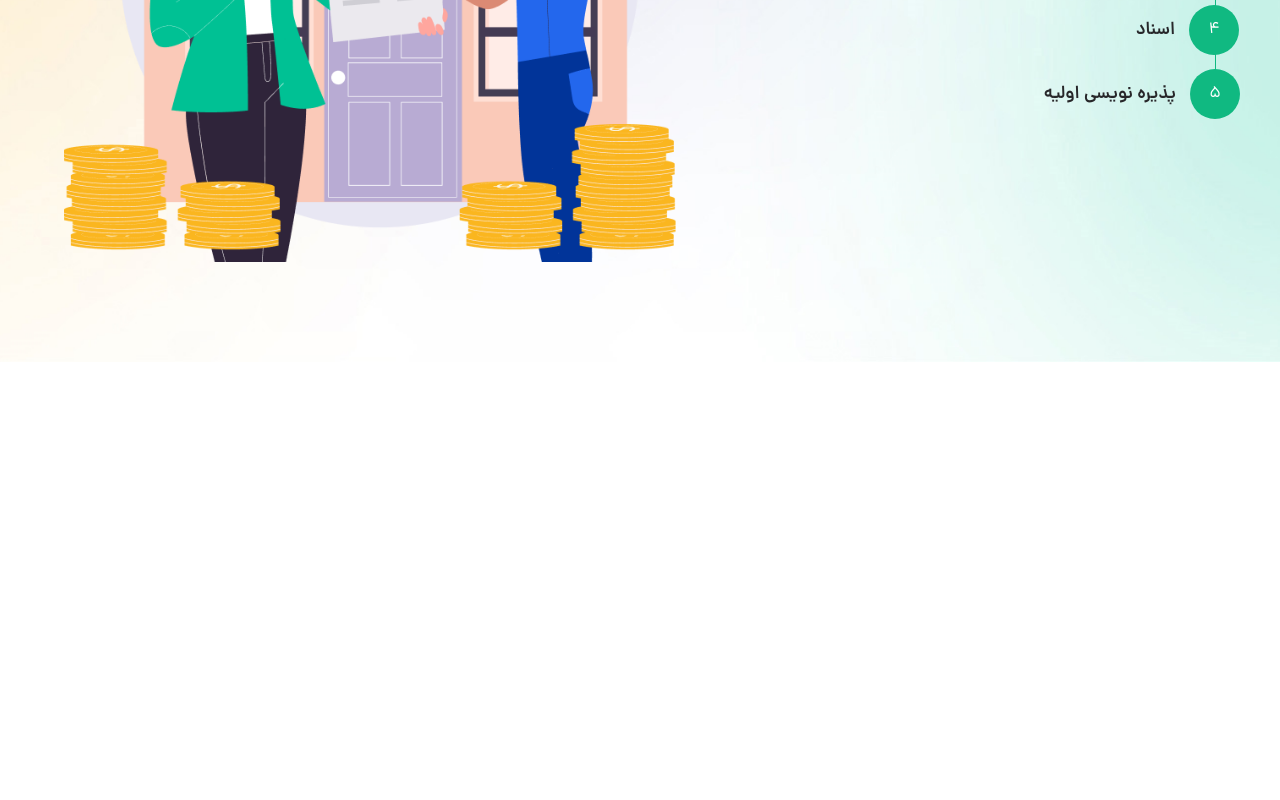
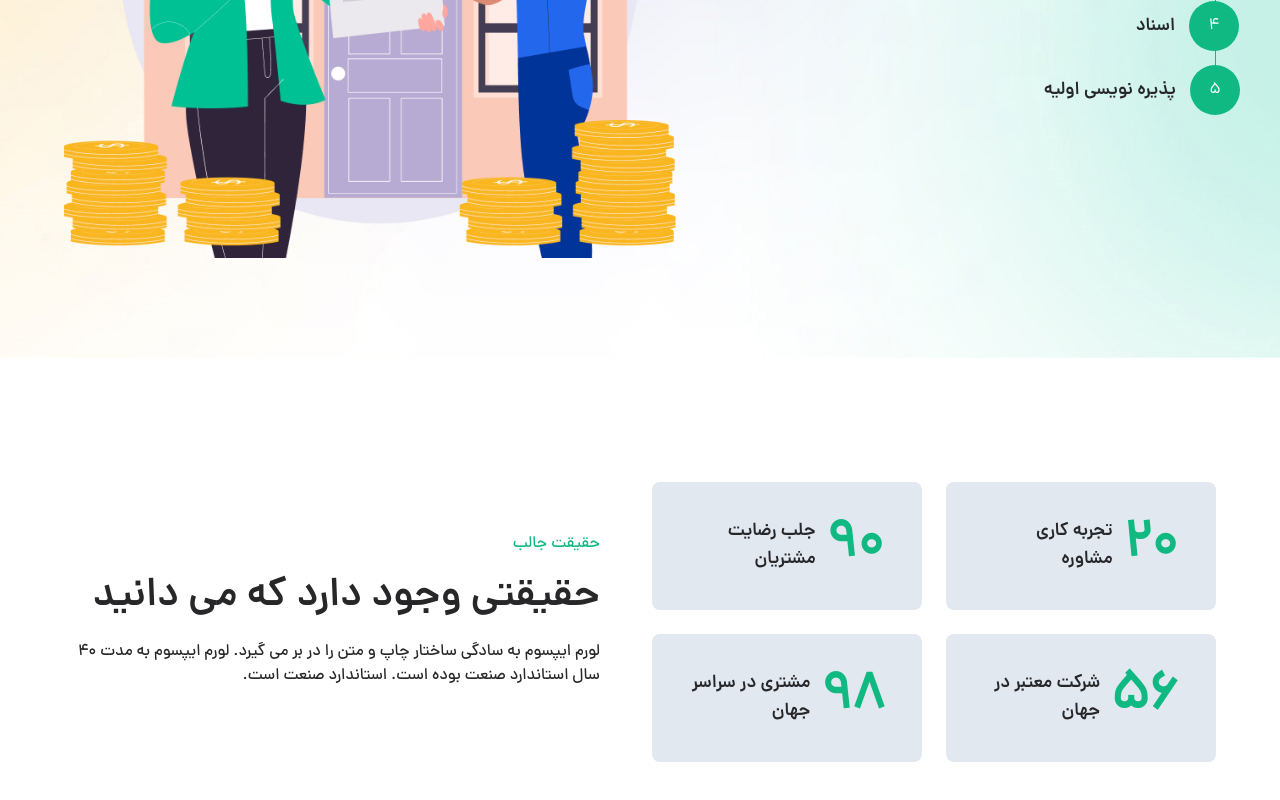
Before and after one commit to Ali-HkH/Pento-landing-static-react-tailwind, a React (Create React App) app: page / in a window 1280 px wide. Shown: the part 4094-4894 px from the top of the page. Before the commit the page ends 4456 px from the top, so only its background shows below. Built offline with nearby package versions, Linux system fonts and the light colour scheme.

Commit message:
developed funFact section and fixed nav logo bug

```diff
--- a/src/App.js
+++ b/src/App.js
@@ -6,6 +6,7 @@ import Offer from "./Components/Offer/Offer";
 import Quote from "./Components/Quote/Quote";
 import Team from "./Components/Team/Team";
 import Process from "./Components/Process/Process";
+import FunFact from "./Components/FunFact/FunFact";
 
 function App() {
   return (
@@ -18,6 +19,7 @@ function App() {
       <Quote />
       <Team />
       <Process />
+      <FunFact />
     </div>
   );
 }
--- /dev/null
+++ b/src/Components/FactBox/FactBox.jsx
@@ -0,0 +1,16 @@
+import React from "react";
+
+function FactBox({ year, text }) {
+   return (
+      <div className="flex items-center justify-start gap-x-3 p-6 md:p-9 lg:p-5 xl:p-9 mt-6 mx-3 bg-slate-200 rounded-lg hover:-translate-y-2 transition-all duration-300">
+         <span className="text-emerald-500 font-Dana-bold text-3xl md:text-[55px] lg:text-3xl xl:text-[55px]">
+            {year}
+         </span>
+         <span className="text-zinc-800 text-sm md:text-lg lg:text-sm xl:text-lg font-Dana-bold">
+            {text}
+         </span>
+      </div>
+   );
+}
+
+export default FactBox;
--- /dev/null
+++ b/src/Components/FunFact/FunFact.jsx
@@ -0,0 +1,29 @@
+import React from "react";
+import FactBox from "../FactBox/FactBox";
+import SectionHeading from "../SectionHeading/SectionHeading";
+
+function FunFact() {
+   return (
+      <div className="container py-[50px] md:py-[70px] lg:py-[100px] flex flex-col lg:flex-row lg:items-center lg:justify-center">
+         <div className="grid grid-cols-1 sm:grid-cols-2 lg:w-[50%] shrink-0">
+            <FactBox text="تجربه کاری مشاوره" year="20" />
+            <FactBox text="جلب رضایت مشتریان" year="90" />
+            <FactBox text="شرکت معتبر در جهان" year="56" />
+            <FactBox text="مشتری در سراسر جهان" year="98" />
+         </div>
+         <div className="mt-8 lg:pr-10 lg:mt-0">
+            <SectionHeading
+               title="حقیقتی وجود دارد که می دانید"
+               subTitle="حقیقت جالب"
+               center={false}
+            />
+            <p className="font-Dana-med mt-5">
+               لورم ایپسوم به سادگی ساختار چاپ و متن را در بر می گیرد. لورم
+               ایپسوم به مدت 40 سال استاندارد صنعت بوده است. استاندارد صنعت است.
+            </p>
+         </div>
+      </div>
+   );
+}
+
+export default FunFact;
--- a/src/Components/Nav/Nav.jsx
+++ b/src/Components/Nav/Nav.jsx
@@ -10,12 +10,12 @@ function Nav() {
          <a href="#" className="shrink-0 md:ml-6 lg:ml-16 2xl:ml-28">
             <img
                src="./imgs/logo-black.png"
-               className="inline-block dark:hidden w-36 aspect-auto md:w-auto"
+               className="inline-block dark:hidden w-36 aspect-auto md:w-[180px]"
                alt="logo"
             />
             <img
                src="./imgs/logo-white.png"
-               className="hidden dark:inline-block w-36 aspect-auto md:w-auto"
+               className="hidden dark:inline-block w-36 aspect-auto md:w-[180px]"
                alt="logo"
             />
          </a>
```
